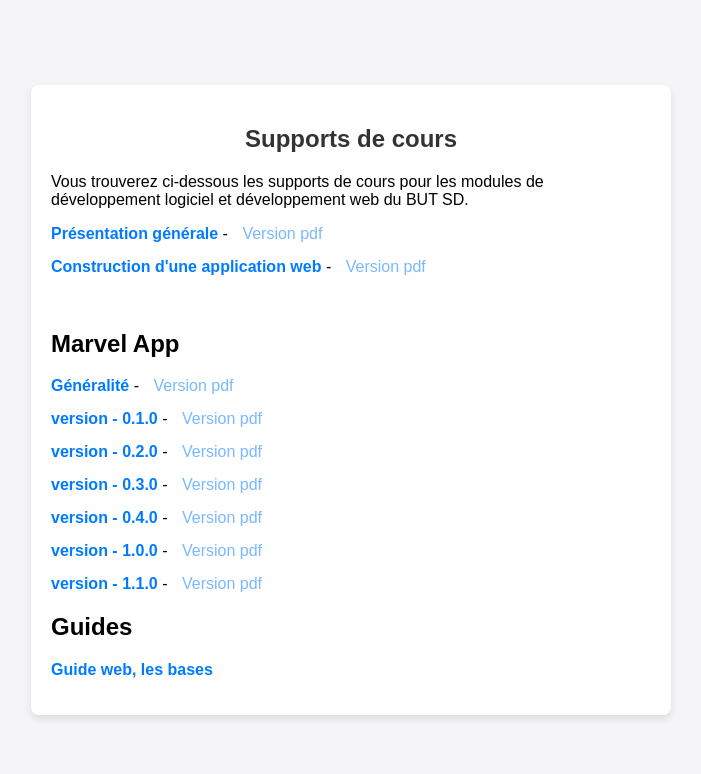
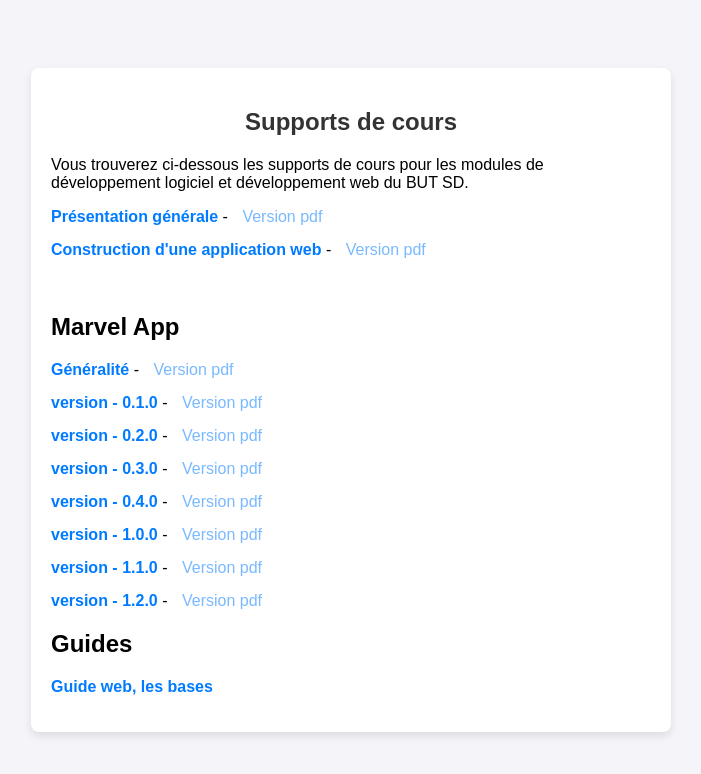
Before and after one commit to but-sd/prez, a website: page index.html in a window 1280 px wide. Shown: the whole page, without its empty margins (289-990 px from the left). Drawn offline with Linux system fonts and the light colour scheme.

Commit message:
update: add link for Marvel App version 1.2.0 in index.html

```diff
--- a/index.html
+++ b/index.html
@@ -89,6 +89,9 @@
         <li>
             <a href="marvel-app-1.1.0.html" target="_blank">version - 1.1.0</a> - <a href="marvel-app-1.1.0.pdf" target="_blank">Version pdf</a>
         </li>
+        <li>
+            <a href="marvel-app-1.2.0.html" target="_blank">version - 1.2.0</a> - <a href="marvel-app-1.2.0.pdf" target="_blank">Version pdf</a>
+        </li>
     </ul>
 
 <!--
```
